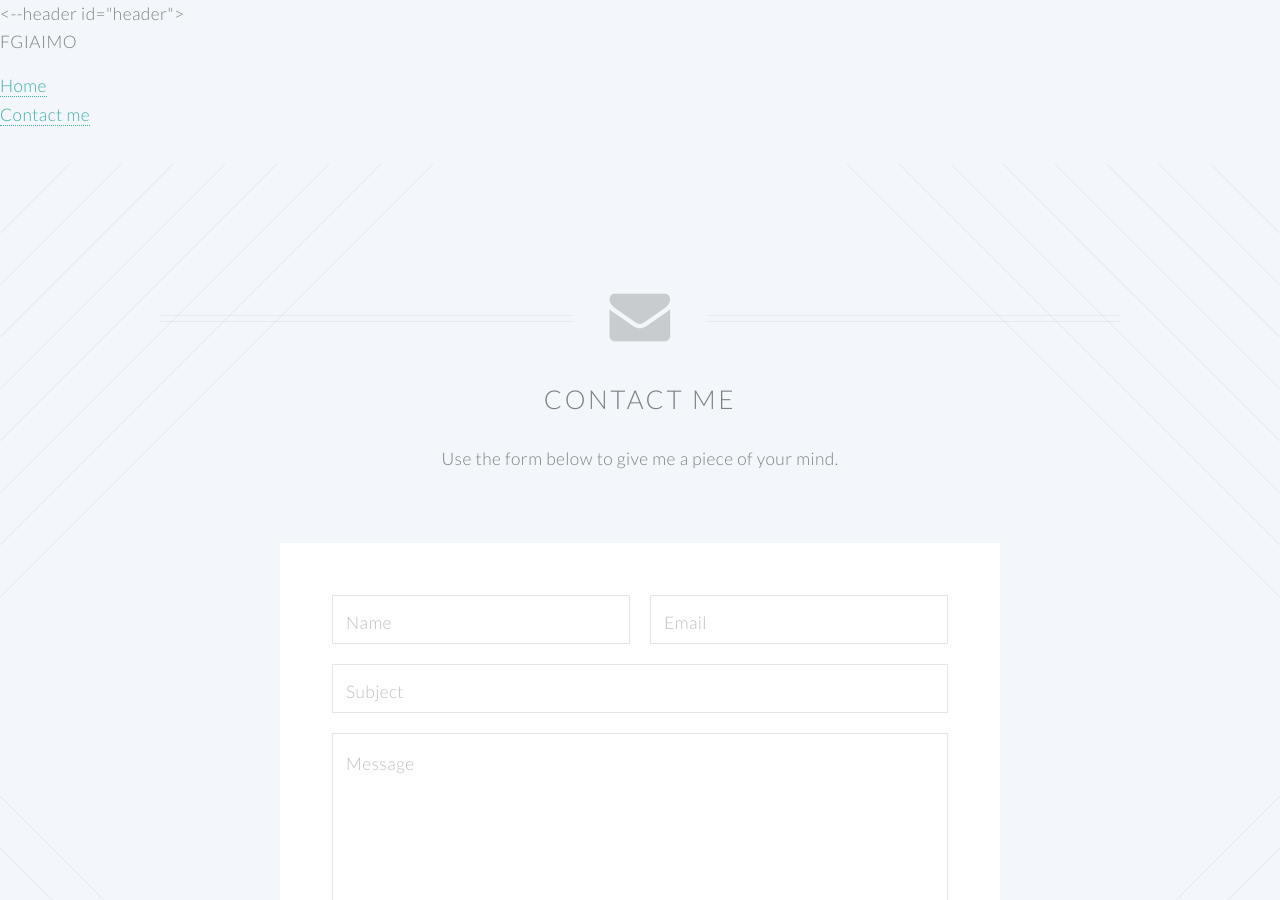
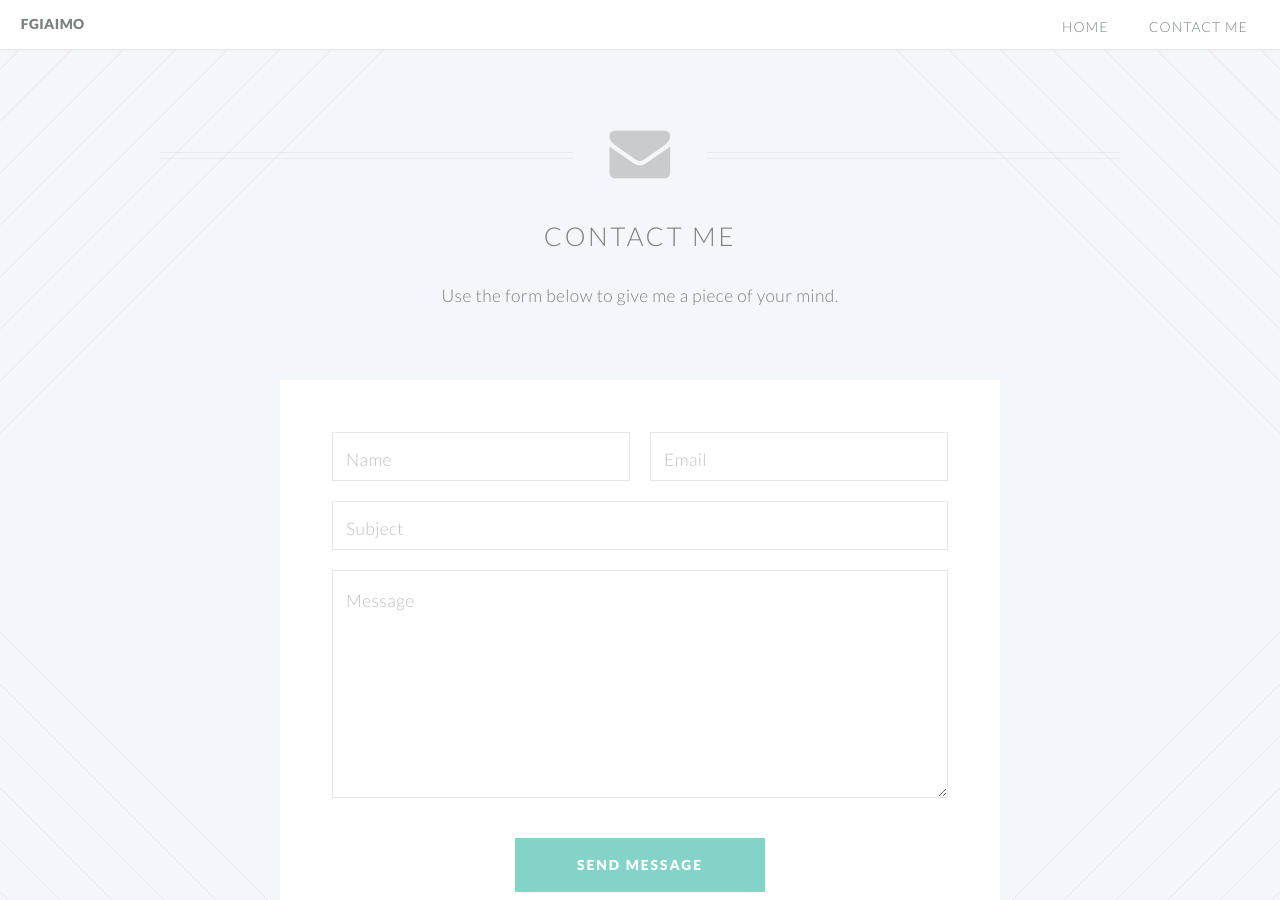
Before and after one commit to fgiaimo/fgiaimo.github.io, a Jekyll site: the page contact.html, which Jekyll copies as it is, in a window 1280 px wide and 900 px high. Built offline with Jekyll 4.4.1, drawn with Linux system fonts in a browser that asks for light colours.

Commit message:
Quick fixes to contact

```diff
--- a/contact.html
+++ b/contact.html
@@ -29,7 +29,7 @@
 	<body class="contact">
 
 		<!-- Header -->
-			<--header id="header">
+			<header id="header">
 				<h1 id="logo"><a href="index.html">fgiaimo</a></h1>
 				<nav id="nav">
 					<ul>
```
Also changed, not shown: other parts of contact.html (+1 -1 lines).
